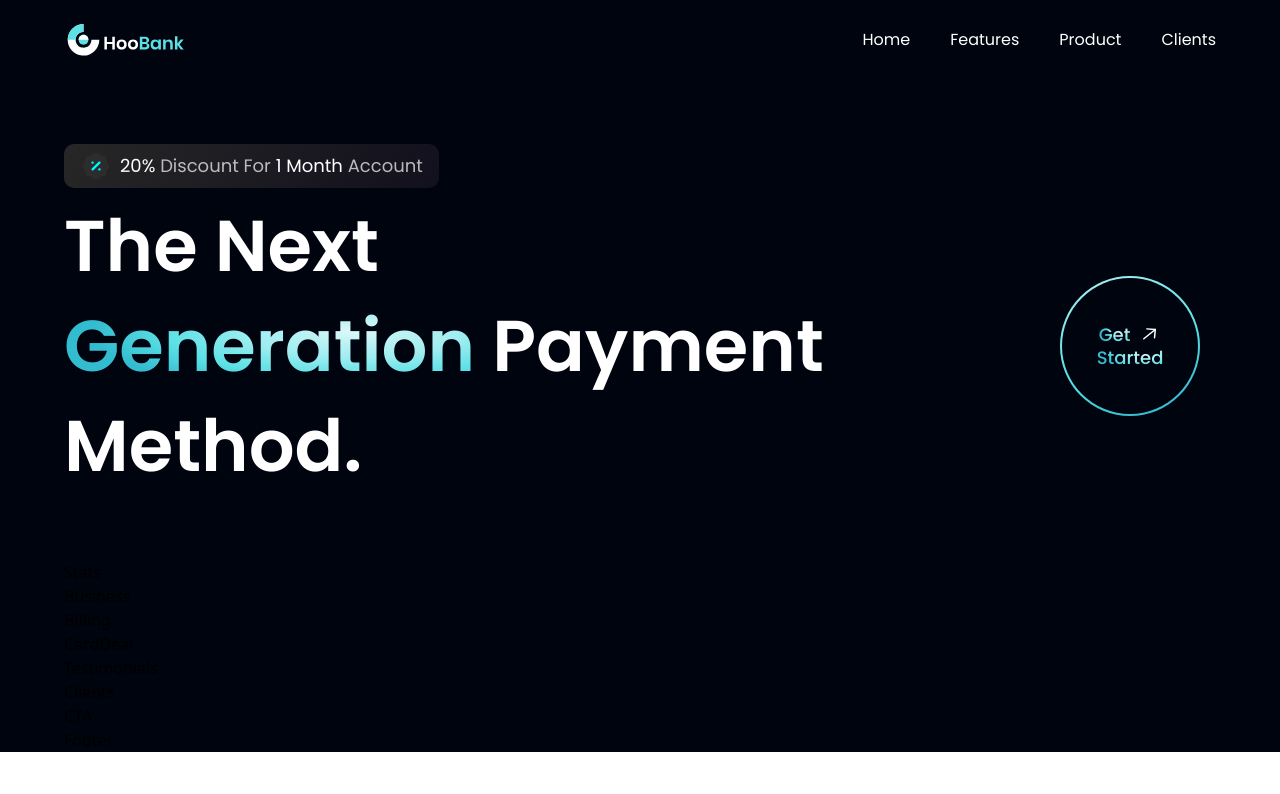
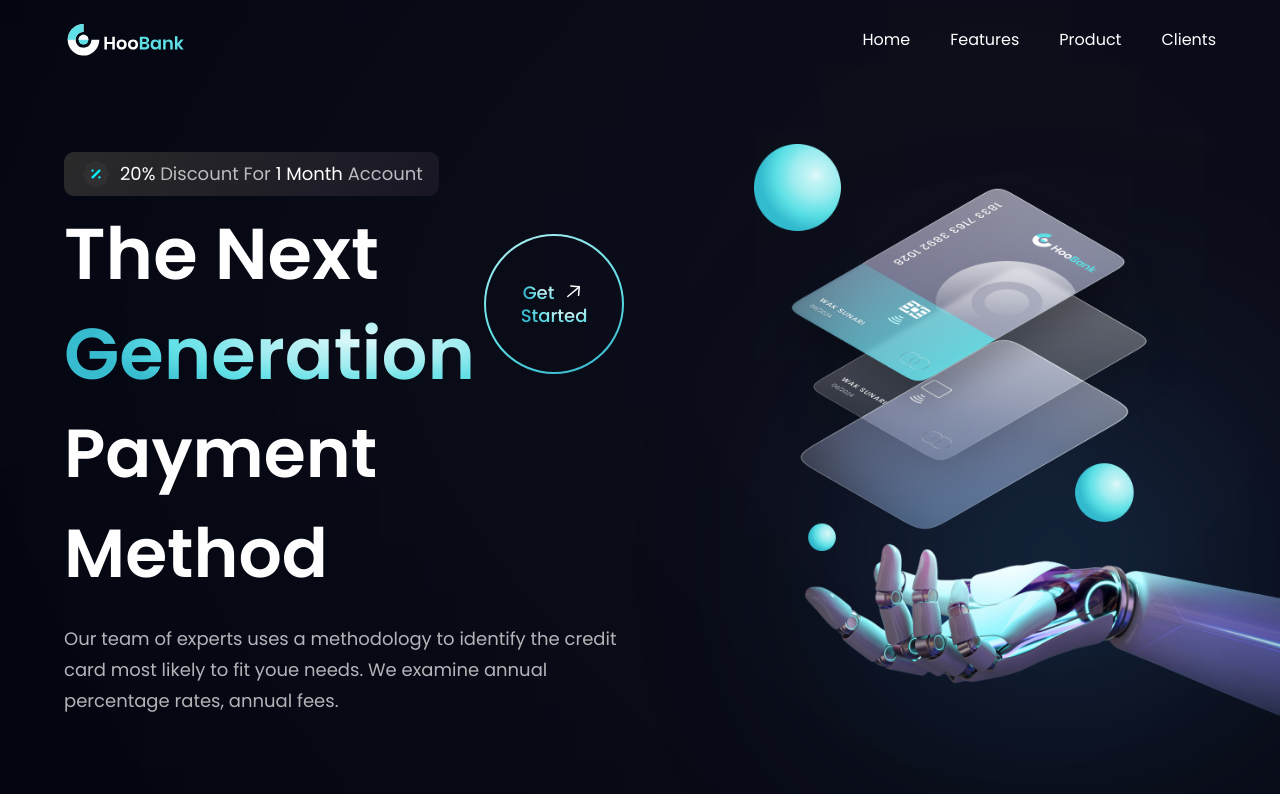
Before and after one commit to mraiyuu/bank, a React (Vite) app: page / in a window 1280 px wide. Shown: the top 794 px of the page. Built offline with nearby package versions, Linux system fonts and the light colour scheme.

Commit message:
get started section completed

```diff
--- a/src/components/Hero.jsx
+++ b/src/components/Hero.jsx
@@ -1,6 +1,6 @@
 import styles from "../style";
 import { discount, robot } from "../assets";
-import GetStarted from './GetStarted';
+import GetStarted from "./GetStarted";
 
 const Hero = () => (
   <section id="home" className={`flex md:flex-row flex-col ${styles.paddingY}`}>
@@ -16,16 +16,25 @@ const Hero = () => (
       </div>
       <div className="w-full flex flex-row justify-between items-center">
         <h1 className="flex-1 font-poppins font-semibold ss:text-[72px] text-[52px] text-white ss:leading-[100px] leading-[75px]">
-          The Next <br className="sm:block hidden" /> {" "}
-          <span className="text-gradient ">Generation</span>{" "}
-          Payment Method.
+          The Next <br className="sm:block hidden" />{" "}
+          <span className="text-gradient ">Generation</span>
         </h1>
         <div className="ss:flex hidden md:mr-4 mr-0">
           <GetStarted />
+        </div>
+      </div>
+      <h1 className="font-poppins font-semibold ss:text-[68px] text-[52px] text-white ss:leading-[100px] leading-[75px] w-full">Payment Method</h1>
+      <p className={`${styles.paragraph} max-h-[470px] mt-5`}>Our team of experts uses a methodology to identify the credit card most likely to fit youe needs. We examine annual percentage rates, annual fees.</p>
+    </div>
+    <div className={`flex-1 flex ${styles.flexCenter} md:my-0 my-10 relative`}>
+      <img src={robot} alt="billing" className="w-[100%] h-[100%] z-[5] relative" />
+      <div className="absolute z-0 w-[40%] h-[35%] top-0 pink__gradient" />
+      <div className="absolute z-1 w-[80%] h-[80%] bottom-40 rounded-full white__gradient" />
+      <div className="absolute z-0 w-[50%] h-[50%] bottom-20 right-20 blue__gradient" />
+    </div>
+    <div className={`ss:hidden ${styles.flexCenter} `}>
+      <GetStarted />
 
-        </div>
-
-      </div>
     </div>
   </section>
 );
```
